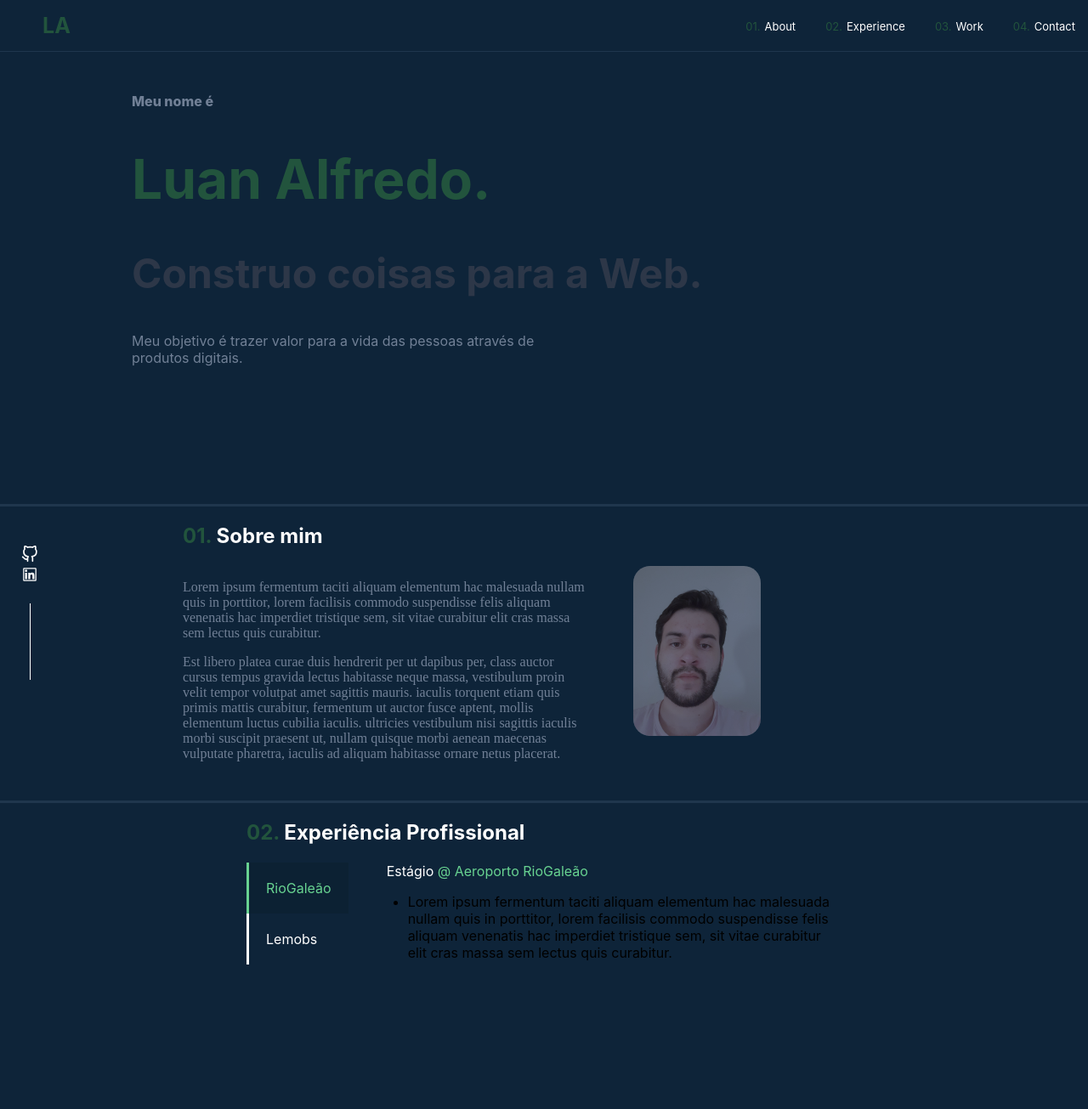
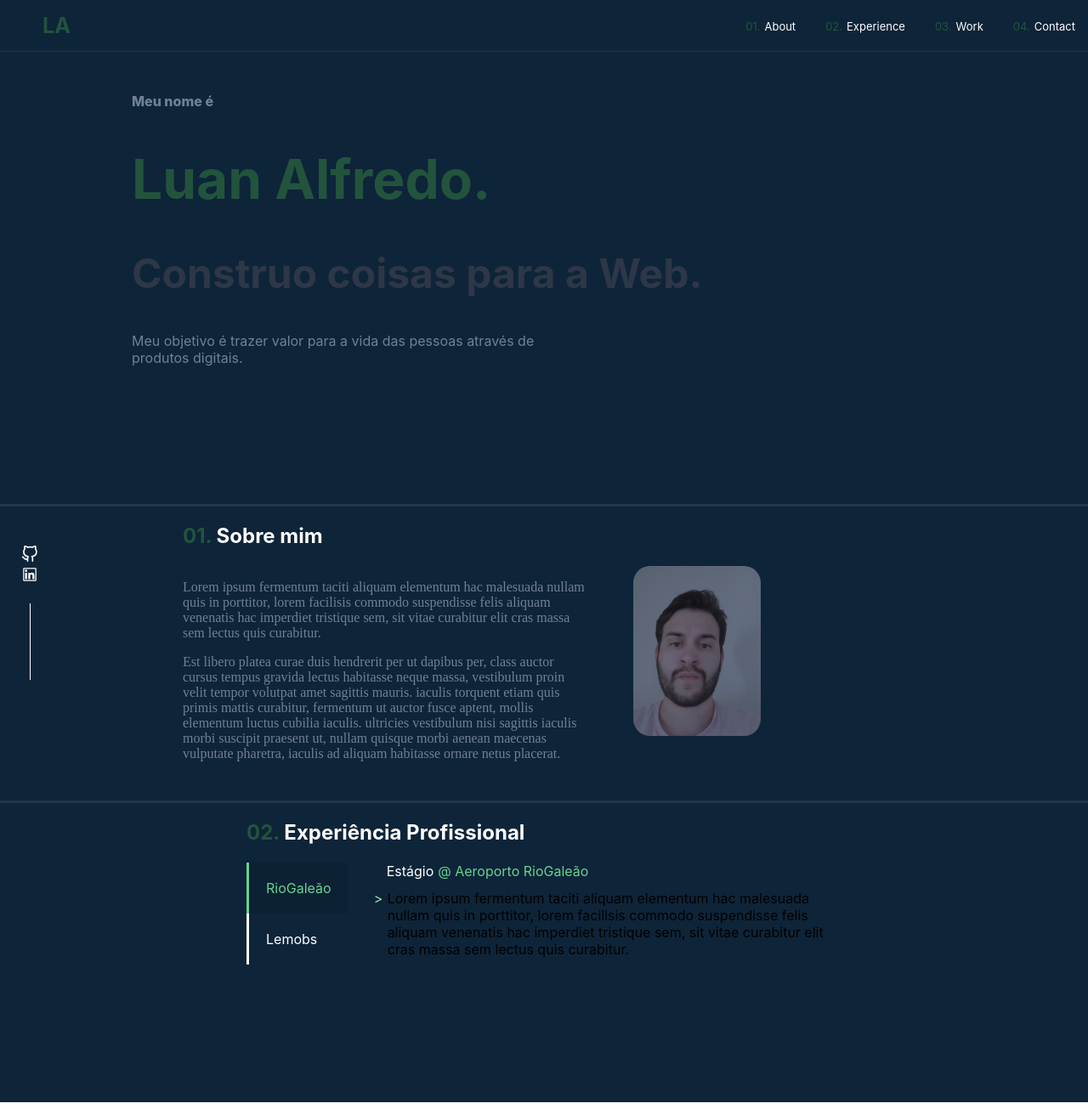
Before and after one commit to luanrjjj/mywebsite, a Next.js app: page / in a window 1280 px wide. Shown: the whole page at 85% size. Built offline with nearby package versions, Linux system fonts and the light colour scheme.

Commit message:
Underline Effect

```diff
--- a/components/JobsSection/index.tsx
+++ b/components/JobsSection/index.tsx
@@ -57,14 +57,16 @@ export const JobsSection = () => {
             ) : (
               <>
                 <span>Estágio</span>
-                <p>
-                  Lorem ipsum fermentum taciti aliquam
-                  elementum hac malesuada nullam quis in
-                </p>
-                <p>
-                  Lorem ipsum fermentum taciti aliquam
-                  elementum hac malesuada nullam quis in
-                </p>
+                <ul>
+                  <li>
+                    Lorem ipsum fermentum taciti aliquam
+                    elementum hac malesuada nullam quis in
+                  </li>
+                  <li>
+                    Lorem ipsum fermentum taciti aliquam
+                    elementum hac malesuada nullam quis in
+                  </li>
+                </ul>
               </>
             )}
           </Text>
--- a/components/JobsSection/styles.ts
+++ b/components/JobsSection/styles.ts
@@ -67,26 +67,46 @@ export const Text = styled.div`
 
   .Function {
     color: ${colors.white};
-    margin-left:15px;
+    margin-left: 15px;
   }
   .Company {
     color: ${colors.green300};
+    display: inline-block;
+    position: relative;
+    margin-left: 5px;
 
-    &:hover {
+    &:after {
+      content: '';
+      position: absolute;
+      width: 100%;
+      transform: scaleX(0);
+      height: 1px;
+      bottom: 0;
+      left: 0;
+      background-color: ${colors.green200};
+      transform-origin: bottom right;
+      transition: transform 0.25s ease-out;
+    }
+
+    &:hover:after {
+      transform: scaleX(1);
+      transform-origin: bottom left;
     }
   }
 
   ul {
-    li:before {
-      content: '';
-      position: absolute;
-      border-right: 2px solid black;
-      border-bottom: 2px solid black;
-      width: 10px;
-      height: 10px;
-      top: calc(50% - 4px);
-      left: -20px;
-      transform: translateY(-50%) rotate(-45deg);
-    }
+    list-style: none;
+    margin: 0.75em 0;
+    padding: 0 1em;
+  }
+  li::before {
+    content: '>';
+    display: block;
+    height: 0;
+    width: 0;
+    left: -1em;
+    top: 0em;
+    position: relative;
+    color: ${colors.green200};
   }
 `
```
